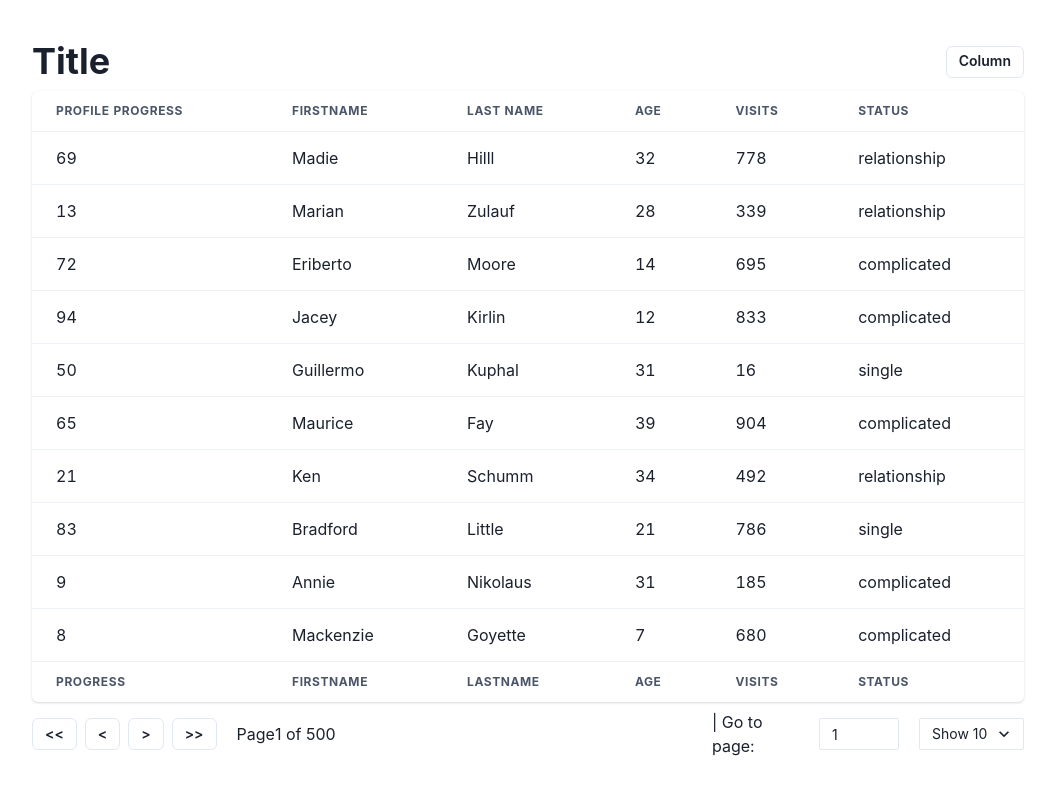
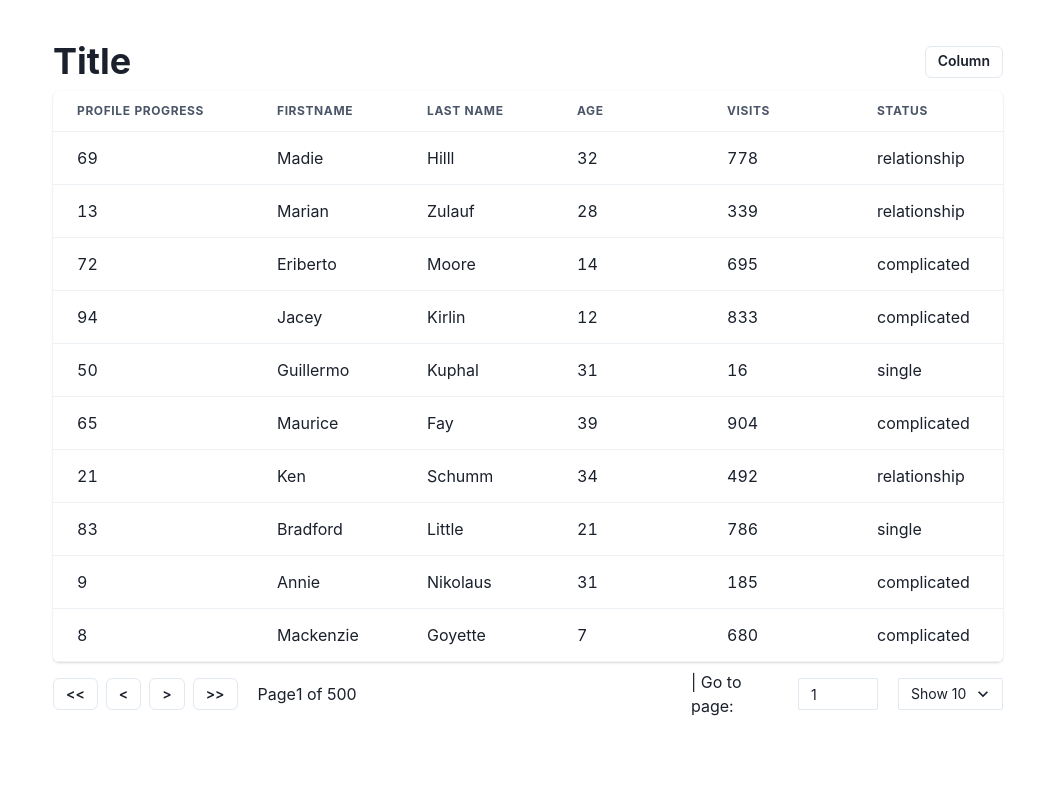
Before and after one commit to owenchang1992/Headless-Table-Example, a React (Vite) app: page / in a window 1280 px wide. Shown: the top 794 px of the page, without its empty margins (112-1167 px from the left). Built offline with nearby package versions, Linux system fonts and the light colour scheme.

Commit message:
feat: pin left and right

```diff
--- a/src/App.tsx
+++ b/src/App.tsx
@@ -1,11 +1,13 @@
-import { Container } from '@chakra-ui/react'
+import { Container, Center } from '@chakra-ui/react'
 
 import MainTable from './components/Table/Table';
 
 function App() {
   return (
     <Container maxW='container.lg' py="8">
-      <MainTable />
+      <Center>
+        <MainTable />
+      </Center>
     </Container>
   );
 }
--- a/src/components/Table/PaginationBar.tsx
+++ b/src/components/Table/PaginationBar.tsx
@@ -3,7 +3,7 @@ import { Person } from '../../mock/makeData';
 import { ButtonGroup, Button, Flex, Box, Input, Select } from '@chakra-ui/react';
 
 const PaginationBar = ({ table }: { table: Table<Person> }) => (
-  <Flex alignItems="center" py="2" justifyContent="space-between">
+  <Flex alignItems="center" py="2" justifyContent="space-between" w="full">
     <Flex gap="5">
       <ButtonGroup variant="outline" size="sm">
         <Button
--- a/src/components/Table/Table.tsx
+++ b/src/components/Table/Table.tsx
@@ -1,4 +1,4 @@
-import React from 'react';
+import React, { useEffect, useRef, useState } from 'react';
 import {
   Table,
   Thead,
@@ -7,6 +7,7 @@ import {
   Tr,
   Th,
   Td,
+  Flex,
   TableContainer,
   Box,
   Card,
@@ -24,6 +25,7 @@ import {
   SortingState,
   getSortedRowModel,
   ColumnFiltersState,
+  ColumnResizeMode,
 } from '@tanstack/react-table';
 
 import { makeData, Person } from '../../mock/makeData'
@@ -61,6 +63,7 @@ const defaultColumns: ColumnDef<Person>[] = [
   },
   {
     accessorKey: 'progress',
+    size: 200,
     header: 'Profile Progress',
     footer: props => props.column.id,
   },
@@ -88,6 +91,7 @@ const useMockPersonTable = () => {
       sorting,
       columnFilters,
     },
+    columnResizeMode: 'onChange',
     onColumnFiltersChange: setColumnFilters,
     onSortingChange: setSorting,
     onColumnVisibilityChange: setColumnVisibility,
@@ -107,18 +111,46 @@ const useMockPersonTable = () => {
 
 const MainTable = () => {
   const table = useMockPersonTable();
+  const tableContainerRef = useRef<null | HTMLDivElement>(null);
+  const [containerWidth, setContainerWidth] = useState<number>(table.getTotalSize());
+  const rerender = React.useReducer(() => ({}), {})[1]
+
+  console.log({
+    left: table.getLeftTotalSize(),
+    center: table.getCenterTotalSize(),
+    right: table.getRightTotalSize(),
+    containerWidth,
+    test: containerWidth - table.getLeftTotalSize() - table.getRightTotalSize()
+  })
+
+  useEffect(() => {
+    if (tableContainerRef.current) {
+      setContainerWidth(tableContainerRef.current.offsetWidth);
+    }
+  }, [tableContainerRef.current])
 
   return (
-    <>
+    <Flex flexDirection="column" alignItems="center" w={table.getTotalSize()}>
       <TableHeader table={table} />
-      <Card>
-        <TableContainer display="flex">
-          <Table flex="0 1 0" boxShadow="lg" >
-            <Thead>
+      <Card >
+        <TableContainer
+          ref={tableContainerRef}
+          display="flex"
+          w="full"
+          zIndex={10}
+        >
+          <Table
+            boxShadow="lg"
+            left="0"
+            position="absolute"
+            width={table.getLeftTotalSize()}
+            backgroundColor="white"
+          >
+            <Thead >
               {table.getLeftHeaderGroups().map((headerGroup) => (
                 <Tr key={headerGroup.id}>
                   {headerGroup.headers.map((header) => (
-                    <TableHead header={header} table={table}/>
+                    <TableHead header={header} table={table} />
                   ))}
                 </Tr>
               ))}
@@ -127,31 +159,19 @@ const MainTable = () => {
               {table.getRowModel().rows.slice(0, 20).map((row) => (
                 <Tr key={row.id}>
                   {row.getLeftVisibleCells().map((cell) => (
-                    <Td key={cell.id}>
+                    <Td key={cell.id} w={cell.column.getSize()}>
                       {flexRender(cell.column.columnDef.cell, cell.getContext())}
                     </Td>
                   ))}
                 </Tr>
               ))}
             </Tbody>
-            <Tfoot>
-              {table.getLeftFooterGroups().map((footerGroup) => (
-                <Tr key={footerGroup.id}>
-                  {footerGroup.headers.map((header) => (
-                    <Th key={header.id}>
-                      {header.isPlaceholder
-                        ? null
-                        : flexRender(
-                          header.column.columnDef.footer,
-                          header.getContext()
-                        )}
-                    </Th>
-                  ))}
-                </Tr>
-              ))}
-            </Tfoot>
           </Table>
-          <Table  flex="1 1 0" >
+          <Table
+            w={table.getCenterTotalSize()}
+            ml={table.getLeftTotalSize()}
+            mr={table.getRightTotalSize()}
+          >
             <Thead>
               {table.getCenterHeaderGroups().map((headerGroup) => (
                 <Tr key={headerGroup.id}>
@@ -165,31 +185,21 @@ const MainTable = () => {
               {table.getRowModel().rows.slice(0, 20).map((row) => (
                 <Tr key={row.id}>
                   {row.getCenterVisibleCells().map((cell) => (
-                    <Td key={cell.id}>
+                    <Td key={cell.id} w={cell.column.getSize()}>
                       {flexRender(cell.column.columnDef.cell, cell.getContext())}
                     </Td>
                   ))}
                 </Tr>
               ))}
             </Tbody>
-            <Tfoot>
-              {table.getCenterFooterGroups().map((footerGroup) => (
-                <Tr key={footerGroup.id}>
-                  {footerGroup.headers.map((header) => (
-                    <Th key={header.id}>
-                      {header.isPlaceholder
-                        ? null
-                        : flexRender(
-                          header.column.columnDef.footer,
-                          header.getContext()
-                        )}
-                    </Th>
-                  ))}
-                </Tr>
-              ))}
-            </Tfoot>
           </Table>
-          <Table flex="0 1 0" boxShadow="lg">
+          <Table
+            boxShadow="lg"
+            position="absolute"
+            right="0"
+            backgroundColor="white"
+            w={table.getRightTotalSize()}
+          >
             <Thead>
               {table.getRightHeaderGroups().map((headerGroup) => (
                 <Tr key={headerGroup.id}>
@@ -203,34 +213,18 @@ const MainTable = () => {
               {table.getRowModel().rows.slice(0, 20).map((row) => (
                 <Tr key={row.id}>
                   {row.getRightVisibleCells().map((cell) => (
-                    <Td key={cell.id}>
+                    <Td key={cell.id} w={cell.column.getSize()}>
                       {flexRender(cell.column.columnDef.cell, cell.getContext())}
                     </Td>
                   ))}
                 </Tr>
               ))}
             </Tbody>
-            <Tfoot>
-              {table.getRightFooterGroups().map((footerGroup) => (
-                <Tr key={footerGroup.id}>
-                  {footerGroup.headers.map((header) => (
-                    <Th key={header.id}>
-                      {header.isPlaceholder
-                        ? null
-                        : flexRender(
-                          header.column.columnDef.footer,
-                          header.getContext()
-                        )}
-                    </Th>
-                  ))}
-                </Tr>
-              ))}
-            </Tfoot>
           </Table>
         </TableContainer>
       </Card>
       <PaginationBar table={table} />
-    </>
+    </Flex>
   )
 }
 
--- a/src/components/Table/TableHead.tsx
+++ b/src/components/Table/TableHead.tsx
@@ -28,7 +28,7 @@ const TableHead = ({ header, table }: {
   const deferredInputValue = useDeferredValue(header.column.getFilterValue())
 
   return (
-    <Th key={header.id}>
+    <Th key={header.id} w={header.getSize()}>
       <Menu>
         <MenuButton as={Box} >
           {header?.isPlaceholder
--- a/src/components/Table/TableHeader.tsx
+++ b/src/components/Table/TableHeader.tsx
@@ -56,7 +56,7 @@ const TableHeaderPanel = ({ table }: { table: Table<Person> }) => {
   const placement = useBreakpointValue<DrawerProps['placement']>({ base: 'bottom', md: 'right' })
 
   return (
-    <Flex justifyContent="space-between" alignItems="center" py={2}>
+    <Flex justifyContent="space-between" alignItems="center" py={2} w="full">
       <Heading>Title</Heading>
       <ButtonGroup size="sm" isAttached variant='outline'>
         <Button onClick={onOpen} aria-label={'column'}>
```
